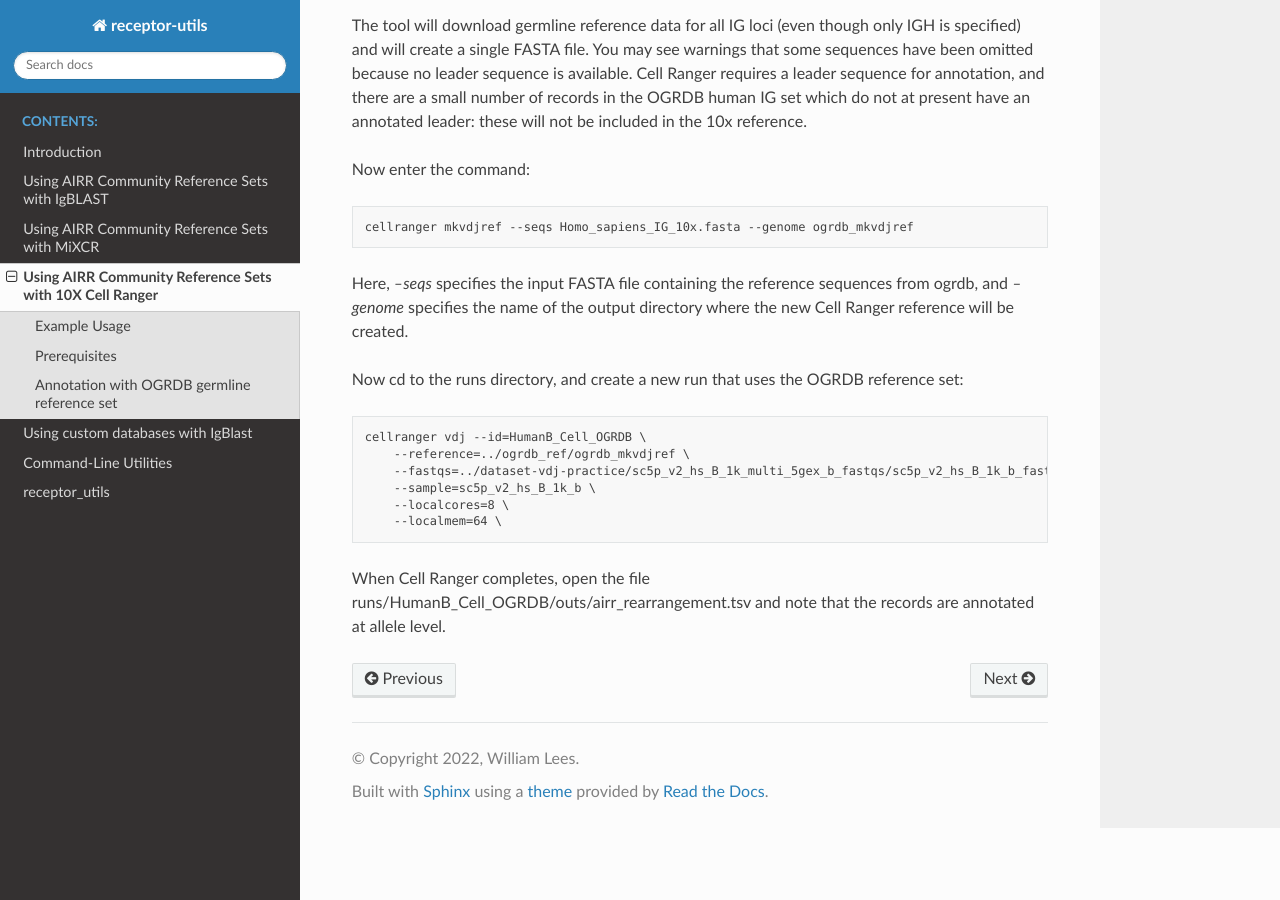
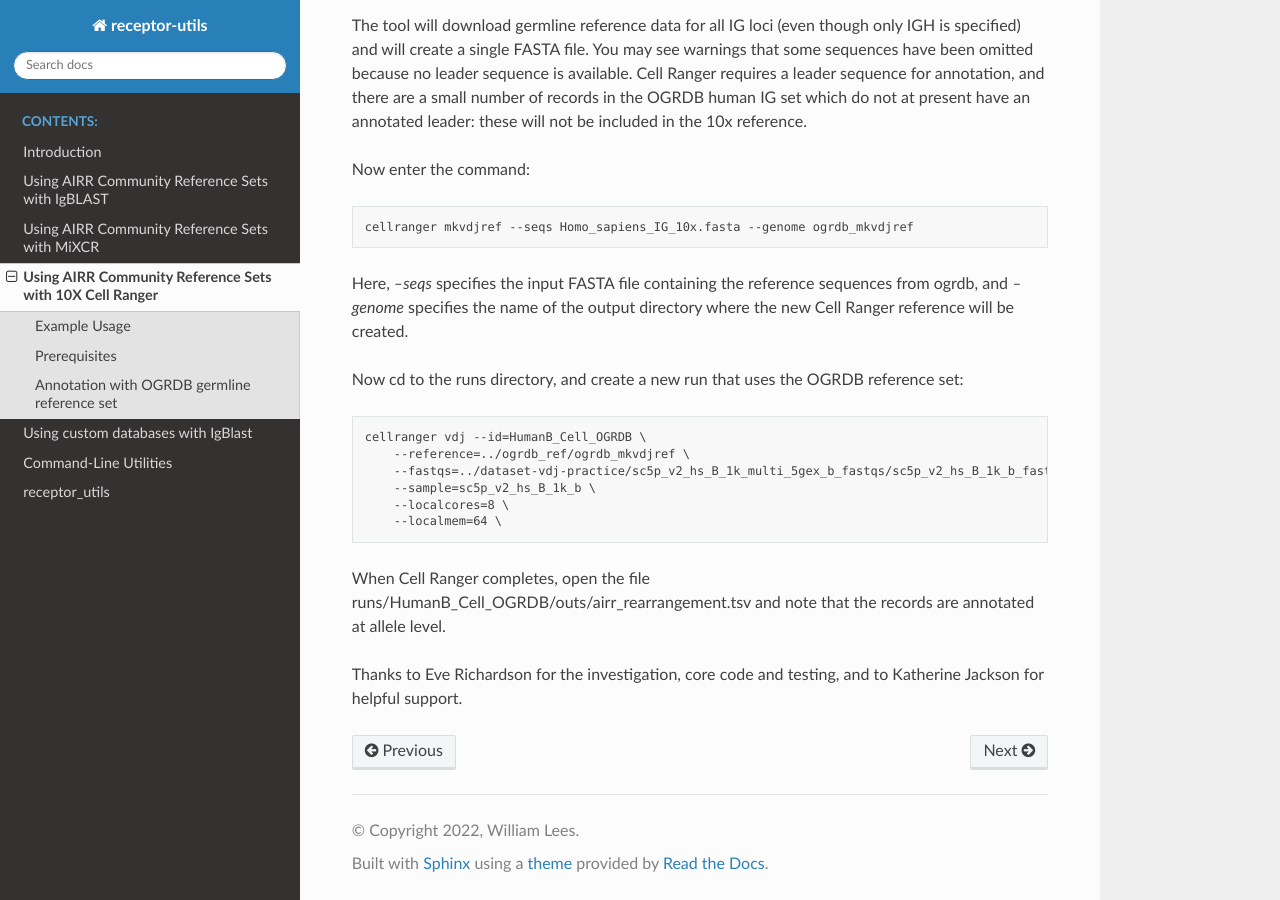
Before and after one commit to williamdlees/receptor_utils, a Sphinx documentation site: the page built from docs/airrc_sets_with_10x.rst, in a window 1280 px wide and 900 px high, scrolled down 851 px. Built offline with Sphinx 7.4.7 and the Read the Docs theme 3.1.0, drawn with Linux system fonts in a browser that asks for light colours.

Commit message:
Update docs

```diff
--- a/docs/airrc_sets_with_10x.rst
+++ b/docs/airrc_sets_with_10x.rst
@@ -54,3 +54,5 @@ Now cd to the runs directory, and create a new run that uses the OGRDB reference
         --localmem=64 \
 
 When Cell Ranger completes, open the file runs/HumanB_Cell_OGRDB/outs/airr_rearrangement.tsv and note that the records are annotated at allele level.
+
+Thanks to Eve Richardson for the investigation, core code and testing, and to Katherine Jackson for helpful support.
```
Also changed, not shown: 5 other files.
